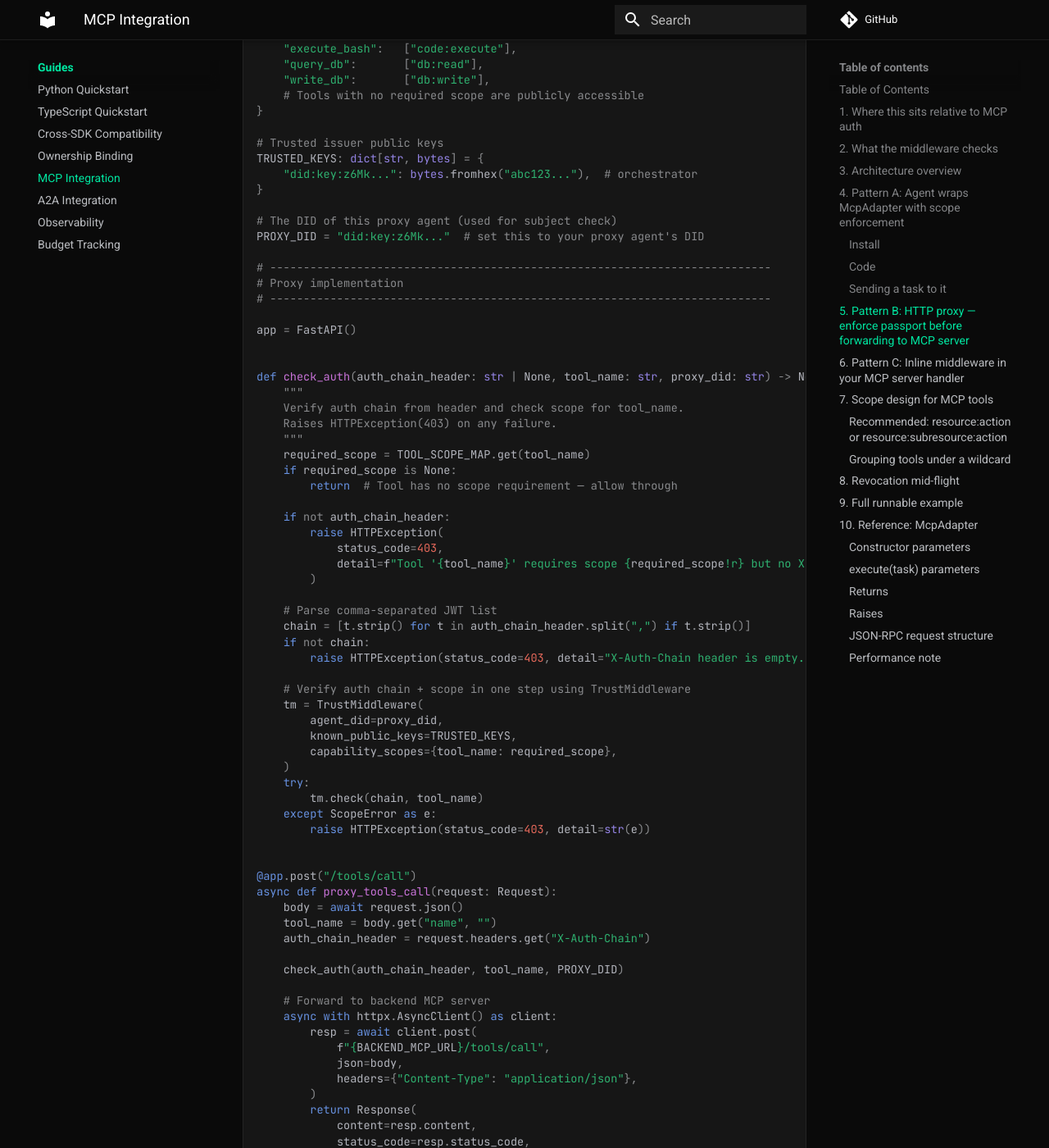
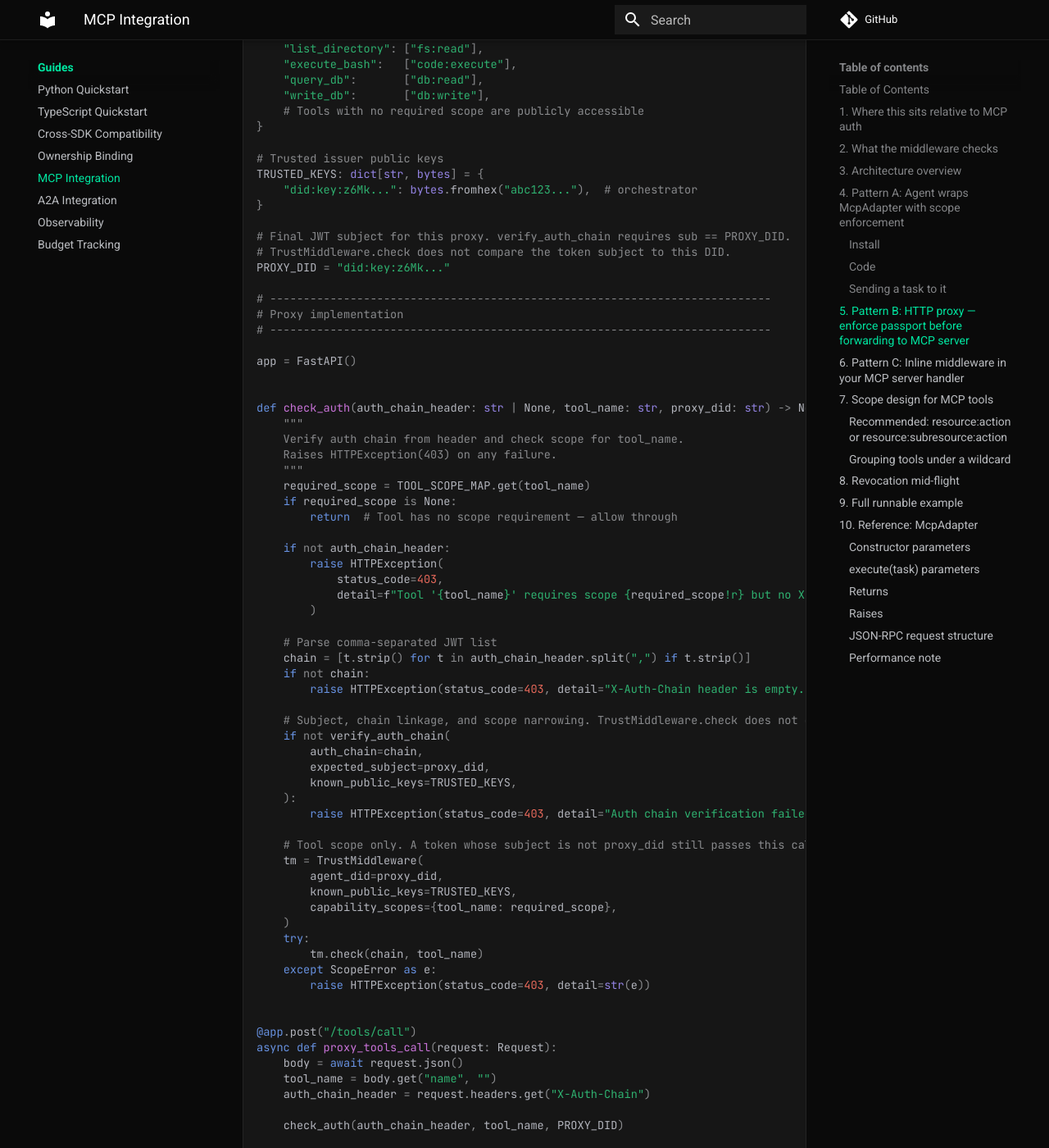
Before and after one commit to ceavinrufus/agentpassport, an MkDocs documentation site: the page built from docs/guides/mcp.md, in a window 1280 px wide and 1400 px high, scrolled down 6049 px. Shown: the whole window at 82% size. Built offline with MkDocs 1.6.1 and Material for MkDocs 9.7.7, drawn with Linux system fonts in a browser that asks for light colours; comment, search, counter and statistics services are not loaded; some of the changed text lies outside the part shown.

Commit message:
docs: correct TrustMiddleware claims from review
Pattern B calls verify_auth_chain before TrustMiddleware.check, which
does not check the token subject. The README names verify_auth_chain
as the call that rejects a wider scope, and labels the revocation
sample as a fragment. The LangGraph README edit is dropped.

Co-authored-by: Ceavin Rufus <ceavinrufus@users.noreply.github.com>

```diff
--- a/docs/guides/mcp.md
+++ b/docs/guides/mcp.md
@@ -236,10 +236,10 @@ Incoming request:
 
 agentpassport:
 1. Extracts auth chain from header
-2. Verifies all JWTs
-3. Maps tool name → required scope
+2. verify_auth_chain — signatures, linkage, narrowing, and final subject
+3. TrustMiddleware.check — tool name → required scope
 4. Forwards to backend MCP server if all checks pass
-5. Returns 403 with ScopeError message if checks fail
+5. Returns 403 if either check fails
 """
 
 import asyncio
@@ -249,6 +249,7 @@ from typing import Any
 import httpx
 import uvicorn
 from fastapi import FastAPI, HTTPException, Request, Response
+from agentpassport import verify_auth_chain
 from agentpassport.trust import TrustMiddleware, ScopeError
 
 # ---------------------------------------------------------------------------
@@ -273,8 +274,9 @@ TRUSTED_KEYS: dict[str, bytes] = {
     "did:key:z6Mk...": bytes.fromhex("abc123..."),  # orchestrator
 }
 
-# The DID of this proxy agent (used for subject check)
-PROXY_DID = "did:key:z6Mk..."  # set this to your proxy agent's DID
+# Final JWT subject for this proxy. verify_auth_chain requires sub == PROXY_DID.
+# TrustMiddleware.check does not compare the token subject to this DID.
+PROXY_DID = "did:key:z6Mk..."
 
 # ---------------------------------------------------------------------------
 # Proxy implementation
@@ -303,7 +305,15 @@ def check_auth(auth_chain_header: str | None, tool_name: str, proxy_did: str) ->
     if not chain:
         raise HTTPException(status_code=403, detail="X-Auth-Chain header is empty.")
 
-    # Verify auth chain + scope in one step using TrustMiddleware
+    # Subject, chain linkage, and scope narrowing. TrustMiddleware.check does not do these.
+    if not verify_auth_chain(
+        auth_chain=chain,
+        expected_subject=proxy_did,
+        known_public_keys=TRUSTED_KEYS,
+    ):
+        raise HTTPException(status_code=403, detail="Auth chain verification failed.")
+
+    # Tool scope only. A token whose subject is not proxy_did still passes this call.
     tm = TrustMiddleware(
         agent_did=proxy_did,
         known_public_keys=TRUSTED_KEYS,
```
Also changed, not shown: README.md (+7 -3 lines), examples/langgraph/README.md (+1 -1 lines).
